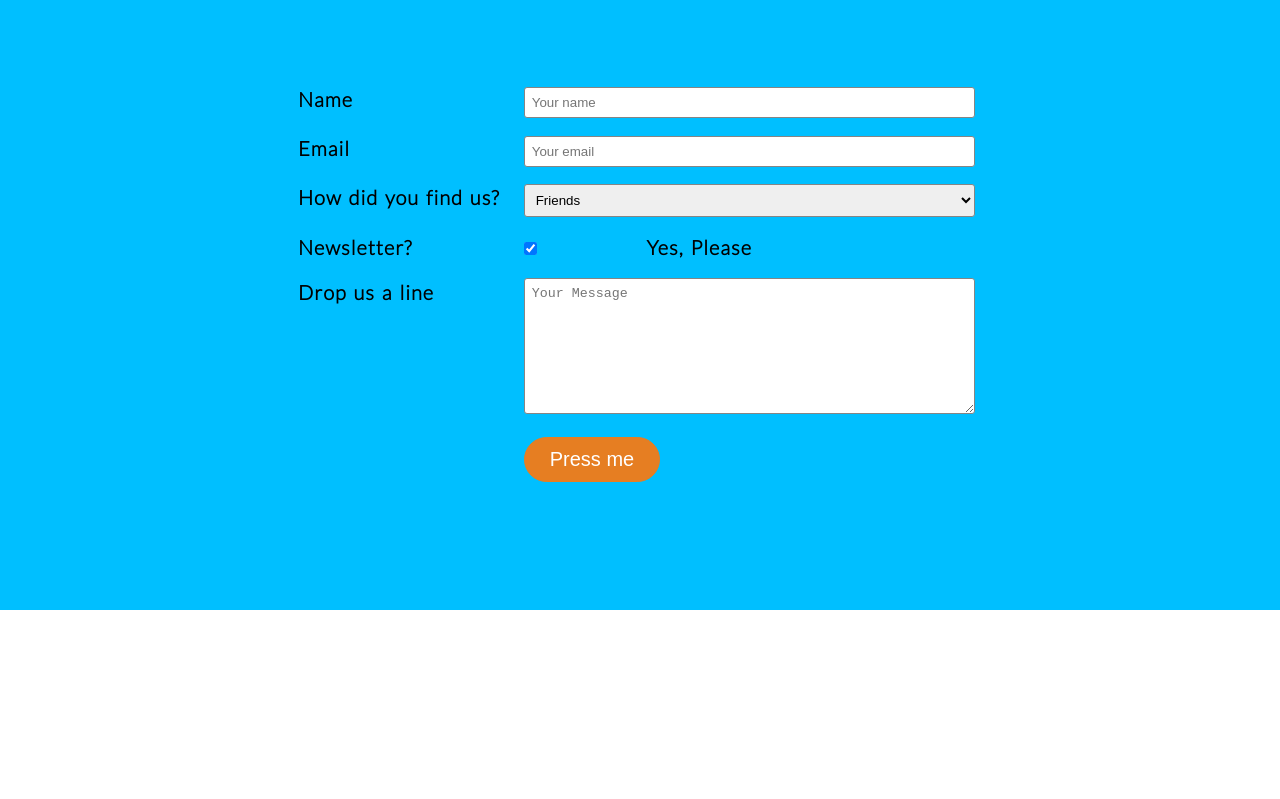
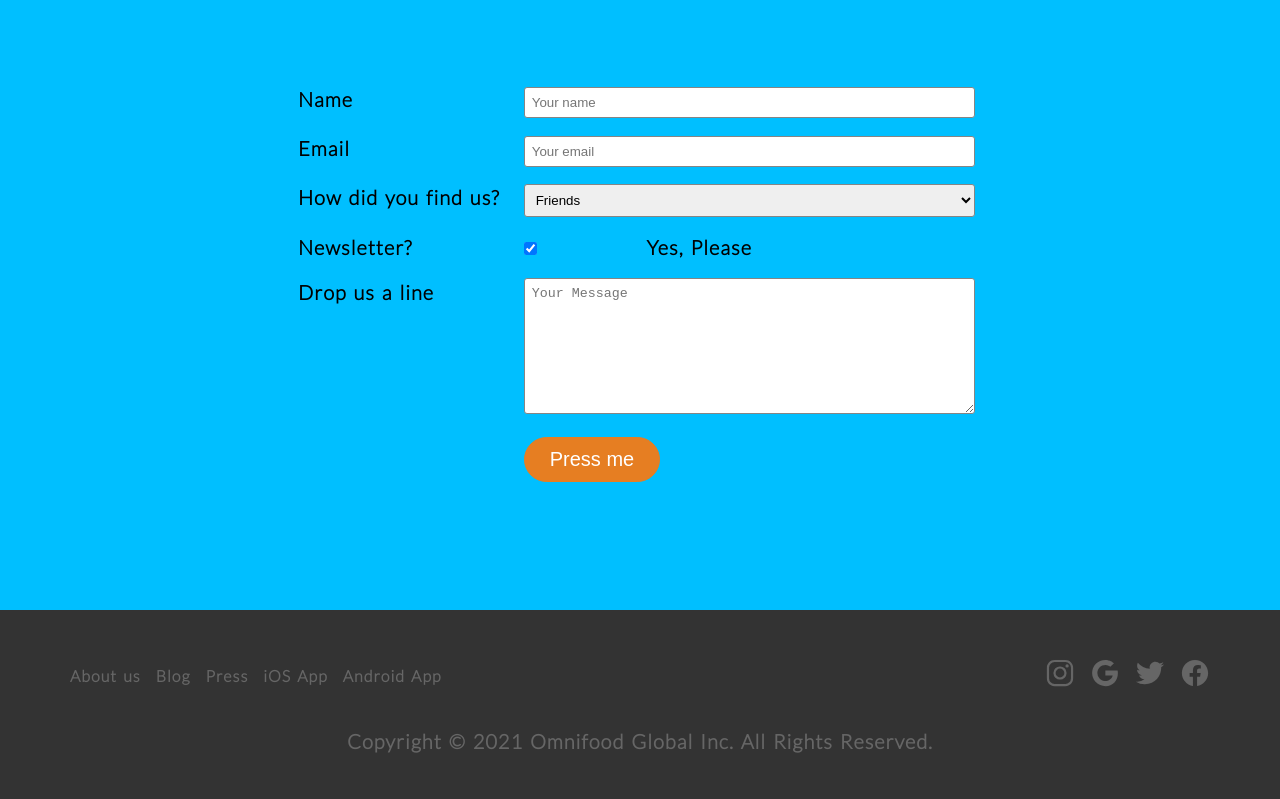
Before and after one commit to ascyrax/Omnifood, a plain HTML site: page index.html in a window 1280 px wide. Shown: the part 6362-7161 px from the top of the page. Before the commit the page ends 6972 px from the top, so only its background shows below. Drawn offline with nearby package versions, Linux system fonts and the light colour scheme; a script that the page names is missing.

Commit message:
all done. next todo - responsive web design

```diff
--- a/index.html
+++ b/index.html
@@ -292,7 +292,7 @@
           </li>
         </ul>
       </div>
-      <a class="btn btn-main" href="#">sign up now</a>
+      <a class="btn btn-ghost" href="#">sign up now</a>
     </div>
 
     <div class="col-1-of-3">
@@ -415,8 +415,31 @@
 
 
 
-<!--------------------------form--------------------------->
-
+<!--------------------------footer--------------------------->
+<section class="sec-foot">
+  <div class="div-foot row clearfix">
+    <div class="foot foot1 clearfix">
+      <ul>
+        <li><a href="#">About us</a></li>
+        <li><a href="#">Blog</a></li>
+        <li><a href="#">Press</a></li>
+        <li><a href="#">iOS App</a></li>
+        <li><a href="#">Android App</a></li>
+      </ul>
+    </div>
+    <div class="foot foot2 clearfix">
+      <ul>
+        <li><a href="#"><ion-icon name="logo-facebook"></ion-icon></a></li>
+        <li><a href="#"><ion-icon name="logo-twitter"></ion-icon></a></li>
+        <li><a href="#"><ion-icon name="logo-google"></ion-icon></a></li>
+        <li><a href="#"><ion-icon name="logo-instagram"></ion-icon></a></li>
+      </ul>
+    </div>
+    <div class="foot foot3">
+      Copyright &copy; 2021 Omnifood Global Inc. All Rights Reserved.
+    </div>
+  </div>
+</section>
 
 
 
--- a/resources/css/style.css
+++ b/resources/css/style.css
@@ -526,8 +526,8 @@ BUTTONS
     border: 1px solid #55290238;
     border-radius:6px;
     text-align: center;
-    background-color:rgba(255, 255, 255, 0.616);
-    box-shadow:10px 10px 10px #22e6c5a4;
+    background-color:rgba(190, 202, 211, 0.616);
+    box-shadow:10px 10px 10px #081872a4;
 }
 .sign-price:after,.sign-features:after{
     content:" ";
@@ -645,3 +645,68 @@ BUTTONS
     /* border:1px solid darksalmon; */
     padding:8px 0;
 }
+
+
+
+/*---------------------------------------*/
+/* form*/
+/*---------------------------------------*/
+
+.foot1{
+    width:50%;
+}
+.foot2{
+    width:50%;
+}
+.foot{
+    float:left;
+    color:#666;
+}
+.foot1 li{
+    float:left;
+    font-size:80%;
+    margin-right:15px;
+}
+.foot2 li{
+    float:right;
+    margin-left:15px;
+}
+.foot a:active,.foot a:link{
+    color:#666;
+    text-decoration:none;
+}
+.sec-foot{
+    background-color:#333;
+    padding:6vh 0;
+    /* border:1px solid red; */
+
+}
+.foot3{
+    display: inline-block;
+    text-align: center;
+    /* border:1px solid red; */
+    width:100%;
+    margin-top:5vh;
+}
+.foot a:hover,.foot a:active{
+    color:#ddd;
+}
+.foot2 a{
+    font-size:150%;
+}
+.foot2 ion-icon[name="logo-facebook"]:hover{
+    color:#3b5998;
+}
+.foot2 ion-icon[name="logo-twitter"]:hover{
+    color:#00aced;
+}
+.foot2 ion-icon[name="logo-google"]:hover{
+    color:#db4a39;
+}
+.foot2 ion-icon[name="logo-instagram"]:hover{
+    color:#517fa4;
+}
+.foot1 a{
+    display:inline-block;
+    margin-top:10px;
+}
```
